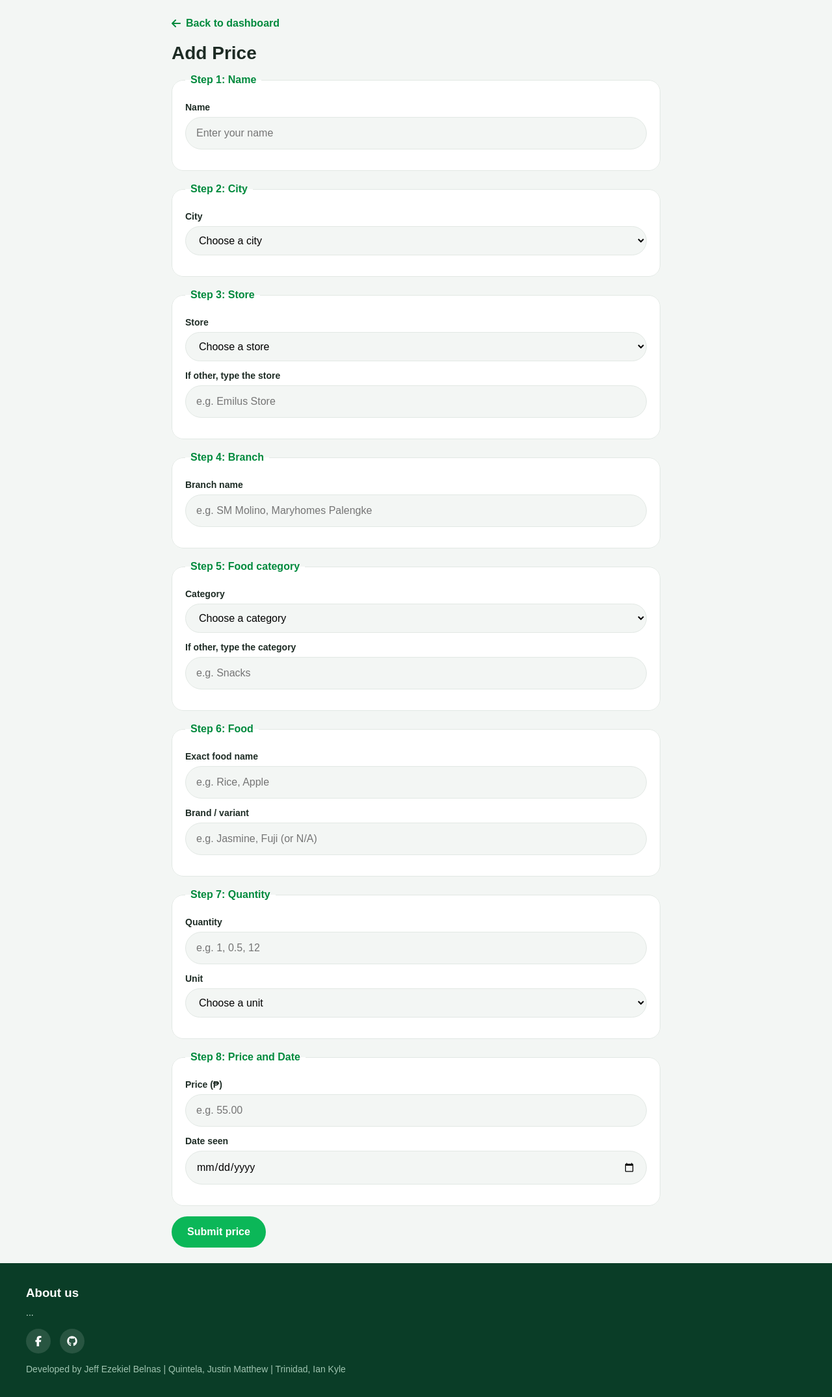
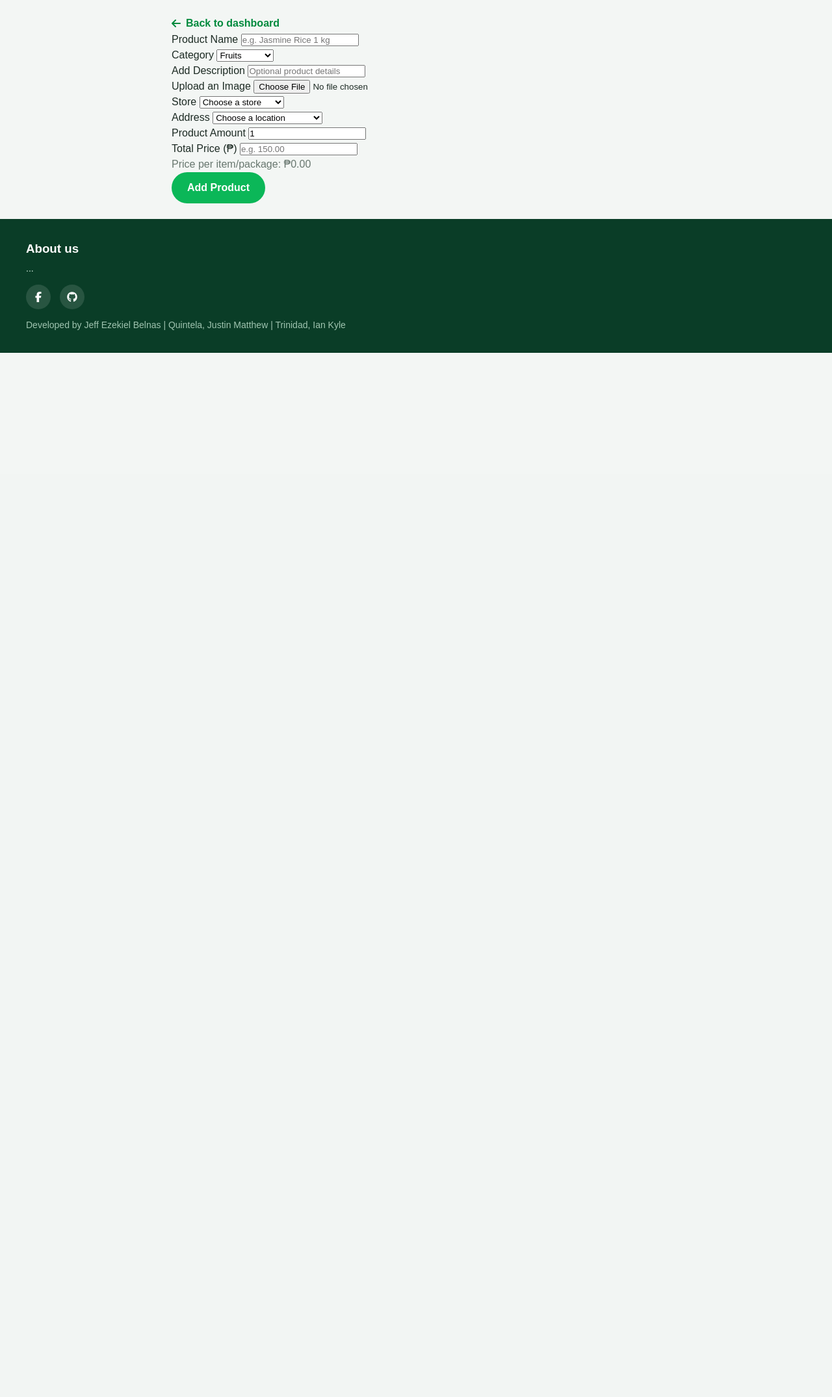
Before and after one commit to jeffkkiel/Community-Driven-Food-Price-Comparison-Budget-Optimization-System, a Flask app: page /add in a window 1280 px wide. Shown: the part 71-2221 px from the top of the page at 65% size. After the commit the page ends 614 px from the top, so only its background shows below. Run offline with Flask 3, Linux system fonts and the light colour scheme; data that the repository does not hold is empty.

Commit message:
catalog.py depreciated, moved to forms.py. add_product integrates jinja and flask better. made .add route more comprehensive. more comprehensive models.py

```diff
--- a/app/forms.py
+++ b/app/forms.py
@@ -15,11 +15,12 @@ class ProductForm(FlaskForm):
     category = SelectField('Category', choices=[(c, c) for c in CATEGORIES], validators=[DataRequired()])
     description = StringField('Add Description', validators=[Optional()])
     # gagamit ba tayo ng image?
-    img = FileField('Upload an Image')
+    img = FileField('Upload an Image', validators=[Optional()])
     location = SelectField('Address', choices=[("", "Choose a location")] + [(loc, loc) for loc in LOCATIONS], validators=[DataRequired()])
     store = SelectField('Store', choices=[("", "Choose a store"), ("__new__", "Add a new store...")], validators=[DataRequired()])
     store_name = StringField("New Store Name", validators=[Optional(), Length(max=150)])
-    price = DecimalField('Price (₱)', places = 2, validators=[DataRequired(), NumberRange(min=0)])
+    quantity = IntegerField('Product Amount', default=1, validators=[DataRequired(), NumberRange(min=1)])
+    total_price = DecimalField('Total Price (₱)', places = 2, validators=[DataRequired(), NumberRange(min=0)])
     submit = SubmitField('Add Product')
 
 
--- a/app/routes.py
+++ b/app/routes.py
@@ -6,6 +6,8 @@ from flask import render_template, flash, redirect, url_for
 from werkzeug.utils import secure_filename
 import sqlalchemy as sa
 
+from sqlalchemy import func
+from sqlalchemy.exc import SQLAlchemyError
 from app import app, db
 from app.forms import *
 from app.models import *
@@ -31,7 +33,7 @@ def dashboard():
 def add_product():
     form = ProductForm()
 
-    # Populate dynamic dropdown choices here.
+    # para sa dropdown(chat for explanation)
     stores = db.session.scalars(db.select(Store).order_by(Store.name, Store.location)).all()
     form.store.choices = [("", "Choose a store"), *[(str(store.id), f"{store.name} — {store.location}") for store in stores],
             ("__new__", "Add a new store..."),]
@@ -64,7 +66,7 @@ def add_product():
                 db.session.flush()
 
         else:
-            # Verify the selected store actually exists.
+            #chcik if the selected store actually exists.
             try:
                 store_id = int(form.store.data)
             except (ValueError, TypeError):
@@ -83,7 +85,7 @@ def add_product():
         try:
             product_name = form.product.data.strip()
 
-            # Reuse an existing product with the same name.
+            #reuse existing product with the same name.
             product = db.session.scalar(db.select(Product).where(func.lower(Product.name) == product_name.lower()))
 
             if product is None:
@@ -95,7 +97,7 @@ def add_product():
                 db.session.add(product)
                 db.session.flush()
 
-            # Save an optional uploaded image.
+            #save optional uploaded image. idk pwede tanggalin kung medyo idk
             image = form.img.data
             if image and image.filename:
                 safe_name = secure_filename(image.filename)
@@ -110,11 +112,12 @@ def add_product():
                 image.save(os.path.join(upload_dir, filename))
                 product.img_ref = f"uploads/{filename}"
 
-            # Find an existing listing for this product and store.
+            #check if product already exists for price history
             listing = db.session.scalar(
                 db.select(ProductStore).where(ProductStore.product_id == product.id, ProductStore.store_id == store.id,))
-
-            price = form.price.data
+            quantity = form.quantity.data
+            total_price = form.total_price.data
+            price = total_price / quantity
 
             if listing is None:
                 listing = ProductStore(
@@ -127,7 +130,7 @@ def add_product():
             else:
                 listing.price = price
 
-            # Record every submitted price as a historical observation.
+            #record price
             history = PriceHistory(product_store=listing,price=price,)
             db.session.add(history)
 
--- a/app/services/catalog.py
+++ b/app/services/catalog.py
@@ -1,4 +1,5 @@
 # for add_product values and more?
+#depreciated(no longer in use)
 from decimal import Decimal
 from app import app
 
--- a/app/templates/add_product.html
+++ b/app/templates/add_product.html
@@ -1,5 +1,4 @@
-{% extends "base.html" %} {% block title %}Add Price{% endblock %} {% block
-content %}
+{% extends "base.html" %} {% block title %}Add Price{% endblock %} {% block content %}
 
 <main class="page">
   <!-- Back link -->
@@ -7,174 +6,109 @@ content %}
     <i class="fa-solid fa-arrow-left"></i> Back to dashboard
   </a>
 
-  <h1>Add Price</h1>
+  <form action="{{ url_for('add_product') }}" method="POST" ecntype="multipart/form-data">
+    {{ form.hidden_tag() }}
 
-  <!-- Form -->
-  <form action="{{ url_for('add_price') }}" method="post">
-    <!-- STEP 1: Input Name -->
-    <fieldset>
-      <legend>Step 1: Name</legend>
-      <div class="field">
-        <label for="name">Name</label>
-        <input
-          type="text"
-          id="name"
-          name="name"
-          placeholder="Enter your name"
-          required
-        />
+    <!-- Step 1: Product Name -->
+    <!-- wala nang brand name, variant, unit. lahat nasa pangalan na lang -->
+    <div class="form-group">
+      {{ form.product.label }}
+      {{ form.product(placeholder="e.g. Jasmine Rice 1 kg") }}
+
+      {% for error in form.product.errors %}
+        <span class="error">{{ error }}</span>
+      {% endfor %}
     </div>
-    </fieldset>
 
-    <!-- step 2: city -->
-    <fieldset>
-      <legend>Step 2: City</legend>
-      <div class="field">
-        <label for="city">City</label>
-        <select id="city" name="city" required>
-          <option value="">Choose a city</option>
-          {% for value, label in cities %}
-          <option value="{{ value }}">{{ label }}</option>
+    <!-- Step 2: Category -->
+    <div class="form-group">
+      {{ form.category.label }}
+      {{ form.category() }}
+
+      {% for error in form.category.errors %}
+        <span class="error">{{ error }}</span>
       {% endfor %}
-        </select>
     </div>
-    </fieldset>
 
-    <!-- step 3: store -->
-    <fieldset>
-      <legend>Step 3: Store</legend>
-      <div class="field">
-        <label for="store">Store</label>
-        <select id="store" name="store" required>
-          <option value="">Choose a store</option>
-          {% for store in default_stores %}
-          <option value="{{ store }}">{{ store }}</option>
+    <!-- Step 3: Description -->
+    <div class="form-group">
+      {{ form.description.label }}
+      {{ form.description(placeholder="Optional product details") }}
+
+      {% for error in form.description.errors %}
+          <span class="error">{{ error }}</span>
       {% endfor %}
-          <option value="other">Other</option>
-        </select>
     </div>
-      <div class="field">
-        <label for="store_other">If other, type the store</label>
-        <input
-          type="text"
-          id="store_other"
-          name="store_other"
-          placeholder="e.g. Emilus Store"
-        />
+
+    <!-- Step 4: Product Image -->
+    <div class="form-group">
+        {{ form.img.label }}
+        {{ form.img(accept="image/*") }}
+
+        {% for error in form.img.errors %}
+            <span class="error">{{ error }}</span>
+        {% endfor %}
     </div>
-    </fieldset>
 
-    <!-- step 4: branch -->
-    <fieldset>
-      <legend>Step 4: Branch</legend>
-      <div class="field">
-        <label for="branch">Branch name</label>
-        <input
-          type="text"
-          id="branch"
-          name="branch"
-          placeholder="e.g. SM Molino, Maryhomes Palengke"
-          required
-        />
+    <!-- Step 5: Store -->
+    <div class="form-group">
+        {{ form.store.label }}
+        {{ form.store(id="store-select") }}
+
+        {% for error in form.store.errors %}
+            <span class="error">{{ error }}</span>
+        {% endfor %}
     </div>
-    </fieldset>
 
-    <!-- step 5: food category -->
-    <fieldset>
-      <legend>Step 5: Food category</legend>
-      <div class="field">
-        <label for="category">Category</label>
-        <select id="category" name="category" required>
-          <option value="">Choose a category</option>
-          {% for value, label in categories %}
-          <option value="{{ value }}">{{ label }}</option>
+    <!-- Shown only when the user chooses to add a store -->
+    <div class="form-group" id="new-store-group" hidden>
+        {{ form.store_name.label }}
+        {{ form.store_name(placeholder="e.g. SM Supermarket") }}
+
+        {% for error in form.store_name.errors %}
+            <span class="error">{{ error }}</span>
         {% endfor %}
-          <option value="other">Other</option>
-        </select>
     </div>
-      <div class="field">
-        <label for="category_other">If other, type the category</label>
-        <input
-          type="text"
-          id="category_other"
-          name="category_other"
-          placeholder="e.g. Snacks"
-        />
+
+    <!-- Step 6: Store Location -->
+    <div class="form-group">
+        {{ form.location.label }}
+        {{ form.location() }}
+
+        {% for error in form.location.errors %}
+            <span class="error">{{ error }}</span>
+        {% endfor %}
     </div>
-    </fieldset>
 
-    <!-- step 6: food -->
-    <fieldset>
-      <legend>Step 6: Food</legend>
-      <div class="field">
-        <label for="food">Exact food name</label>
-        <input
-          type="text"
-          id="food"
-          name="food"
-          placeholder="e.g. Rice, Apple"
-          required
-        />
+    <!-- Step 7: Quantity -->
+    <div class="form-group">
+        {{ form.quantity.label }}
+        {{ form.quantity(min="1", step="1") }}
+
+        {% for error in form.quantity.errors %}
+            <span class="error">{{ error }}</span>
+        {% endfor %}
     </div>
-      <div class="field">
-        <label for="brand">Brand / variant</label>
-        <input
-          type="text"
-          id="brand"
-          name="brand"
-          placeholder="e.g. Jasmine, Fuji (or N/A)"
-        />
+
+    <!-- Step 8: Total Price -->
+    <div class="form-group">
+        {{ form.total_price.label }}
+        {{ form.total_price(min="0.01", step="0.01", placeholder="e.g. 150.00") }}
+
+        {% for error in form.total_price.errors %}
+            <span class="error">{{ error }}</span>
+        {% endfor %}
     </div>
-    </fieldset>
 
-    <!-- step 7: quantity -->
-    <fieldset>
-      <legend>Step 7: Quantity</legend>
-      <div class="field">
-        <label for="quantity">Quantity</label>
-        <input
-          type="number"
-          id="quantity"
-          name="quantity"
-          min="0.001"
-          step="any"
-          placeholder="e.g. 1, 0.5, 12"
-          required
-        />
-      </div>
-      <div class="field">
-        <label for="unit">Unit</label>
-        <select id="unit" name="unit" required>
-          <option value="">Choose a unit</option>
-          {% for u in units %}
-          <option value="{{ u }}">{{ u }}</option>
-          {% endfor %}
-        </select>
-      </div>
-    </fieldset>
+    <!-- Calculated price preview -->
+    <p id="price-preview">Price per item/package: ₱0.00</p>
 
-    <!-- step 8: price and date -->
-    <fieldset>
-      <legend>Step 8: Price and Date</legend>
-      <div class="field">
-        <label for="price">Price (₱)</label>
-        <input
-          type="number"
-          id="price"
-          name="price"
-          min="0.01"
-          step="0.01"
-          placeholder="e.g. 55.00"
-          required
-        />
-      </div>
-      <div class="field">
-        <label for="date_seen">Date seen</label>
-        <input type="date" id="date_seen" name="date_seen" required />
-      </div>
-    </fieldset>
+    {{ form.submit(class="btn btn-primary") }}
 
-    <button type="submit" class="btn">Submit price</button>
+
+
+
+
   </form>
 </main>
 {% endblock %}
```
Also changed, not shown: app/models.py (+6 -6 lines). Lines whose indentation alone changed are shown as unchanged.
